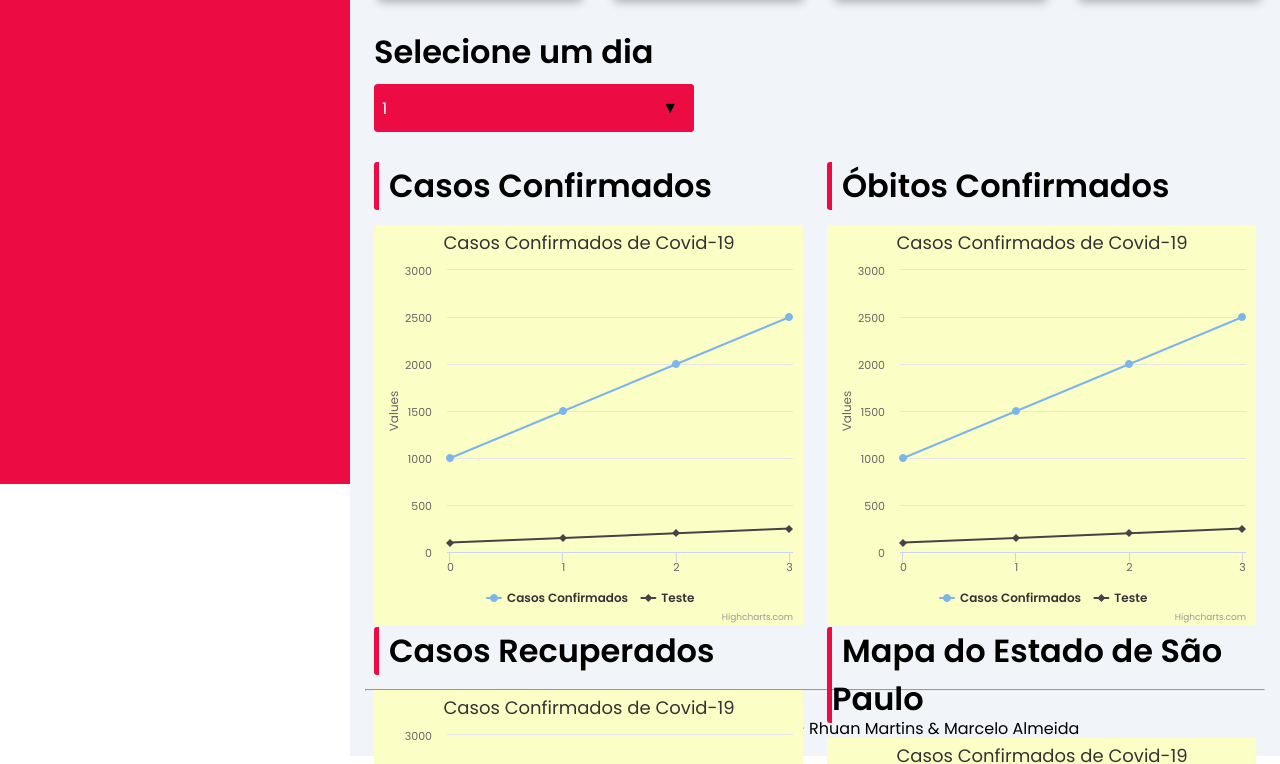
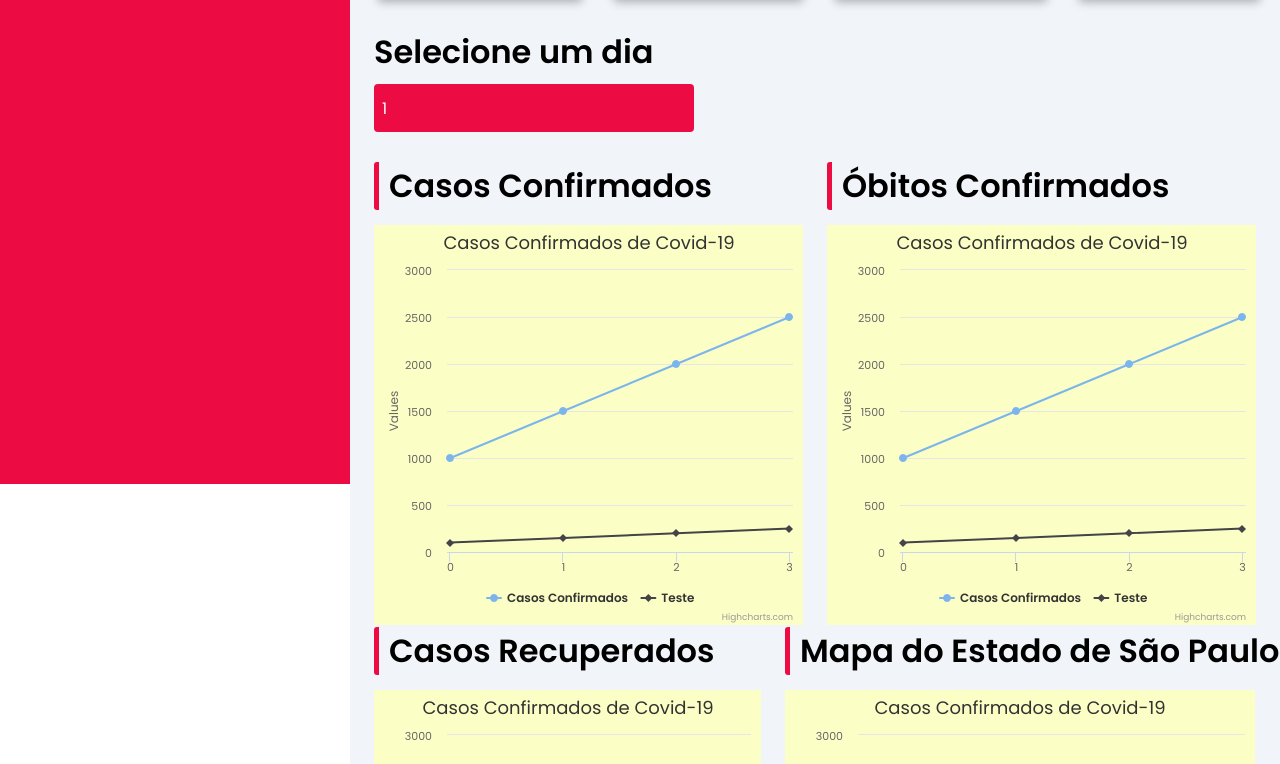
Before and after one commit to RhuanGabriel1/projeto-ifcorona, a React (Create React App) app in the folder projeto-react/if-corona/: page / in a window 1280 px wide. Shown: the part 316-1080 px from the top of the page. Built offline with nearby package versions, Linux system fonts and the light colour scheme.

Commit message:
ajeitando o css

```diff
--- a/projeto-react/if-corona/src/components/ChartSpaces/ChartSpaces.css
+++ b/projeto-react/if-corona/src/components/ChartSpaces/ChartSpaces.css
@@ -37,5 +37,10 @@
 }
 
 .vertical span{
-   padding-left: 10px;
+    white-space: pre;
+    padding-left: 10px;
 }
+
+.external-container{
+    position: inherit;
+}
--- a/projeto-react/if-corona/src/components/Charts/ChartConfirmedCases.js
+++ b/projeto-react/if-corona/src/components/Charts/ChartConfirmedCases.js
@@ -27,9 +27,12 @@ const options = {
 
 const ChartConfirmedCases = (props) =>{
     return(
-        <>
+        <div className="chart-wrap">
+
             <HighchartsReact highcharts={Highcharts} options={options}/>
-        </>
+
+        </div>
+
     )
 }
 
--- a/projeto-react/if-corona/src/components/Charts/Charts.css
+++ b/projeto-react/if-corona/src/components/Charts/Charts.css
@@ -0,0 +1,7 @@
+.chart-wrap{
+    position: none;
+}
+
+#highcharts-dutkvy2-0{
+    position: none;
+}
--- a/projeto-react/if-corona/src/components/DaySelection/DaySelection.css
+++ b/projeto-react/if-corona/src/components/DaySelection/DaySelection.css
@@ -1,5 +1,3 @@
-h1{
-}
 
 select {
     -webkit-appearance:none;
@@ -21,7 +19,7 @@ select {
     display: none;
  }
  .select {
-    position: relative;
+    /* position: relative ; */
     display: flex;
     width: 20em;
     height: 3em;
@@ -32,7 +30,7 @@ select {
     margin-bottom: 30px;
 }
 
- .select::after {
+ /* .select::after {
     content: '\25BC';
     position: absolute;
     top: 0;
@@ -42,7 +40,7 @@ select {
     cursor:pointer;
     pointer-events:none;
     transition:.25s all ease;
- }
+ } */
  .select:hover::after {
     color: #fff;
  }
--- a/projeto-react/if-corona/src/components/Main/Main.css
+++ b/projeto-react/if-corona/src/components/Main/Main.css
@@ -2,5 +2,5 @@ main{
     margin-top:30px;
     padding: 2rem 1.5rem;
     background-color: #f1f5f9;
-    min-height: calc(100vh - 90px);
+    min-height: calc(230vh - 90px);
 }
--- a/projeto-react/if-corona/src/components/MainContent/MainContent.css
+++ b/projeto-react/if-corona/src/components/MainContent/MainContent.css
@@ -2,11 +2,3 @@
     transition: margin-left 300ms;
     margin-left: 350px;
 }
-
-.img-content img{
-    display: block;
-    max-width: 100%;
-    max-height: 100%;
-    margin-left: auto;
-    margin-right: auto;
-}
--- a/projeto-react/if-corona/src/components/SideBarMenu/SideBarMenu.css
+++ b/projeto-react/if-corona/src/components/SideBarMenu/SideBarMenu.css
@@ -2,6 +2,7 @@
     width: 100%;
     margin-bottom: 1.7rem;
     padding-left: 0.4rem;
+    cursor: pointer;
 }
 
 .sidebar-menu a{
```
